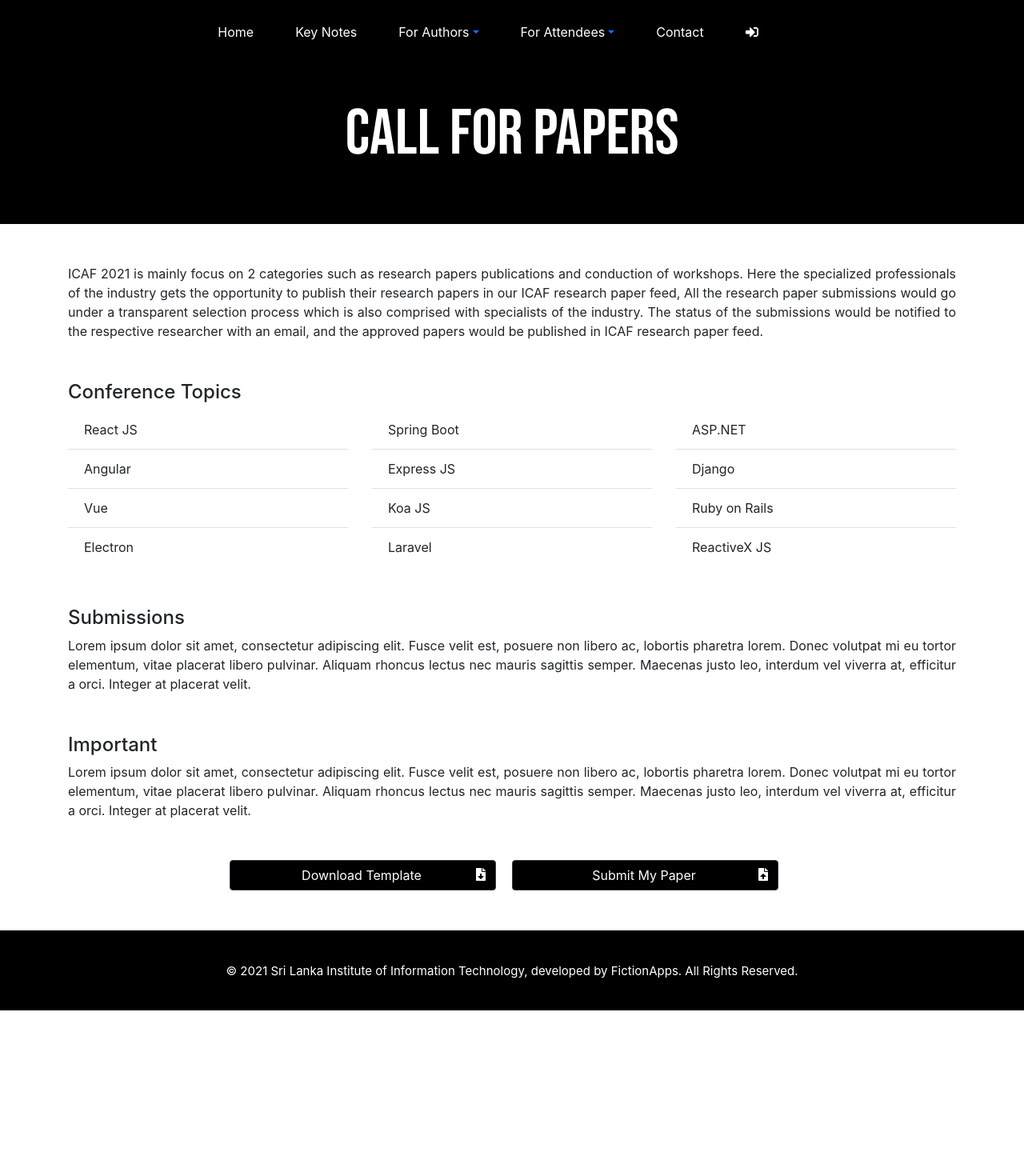
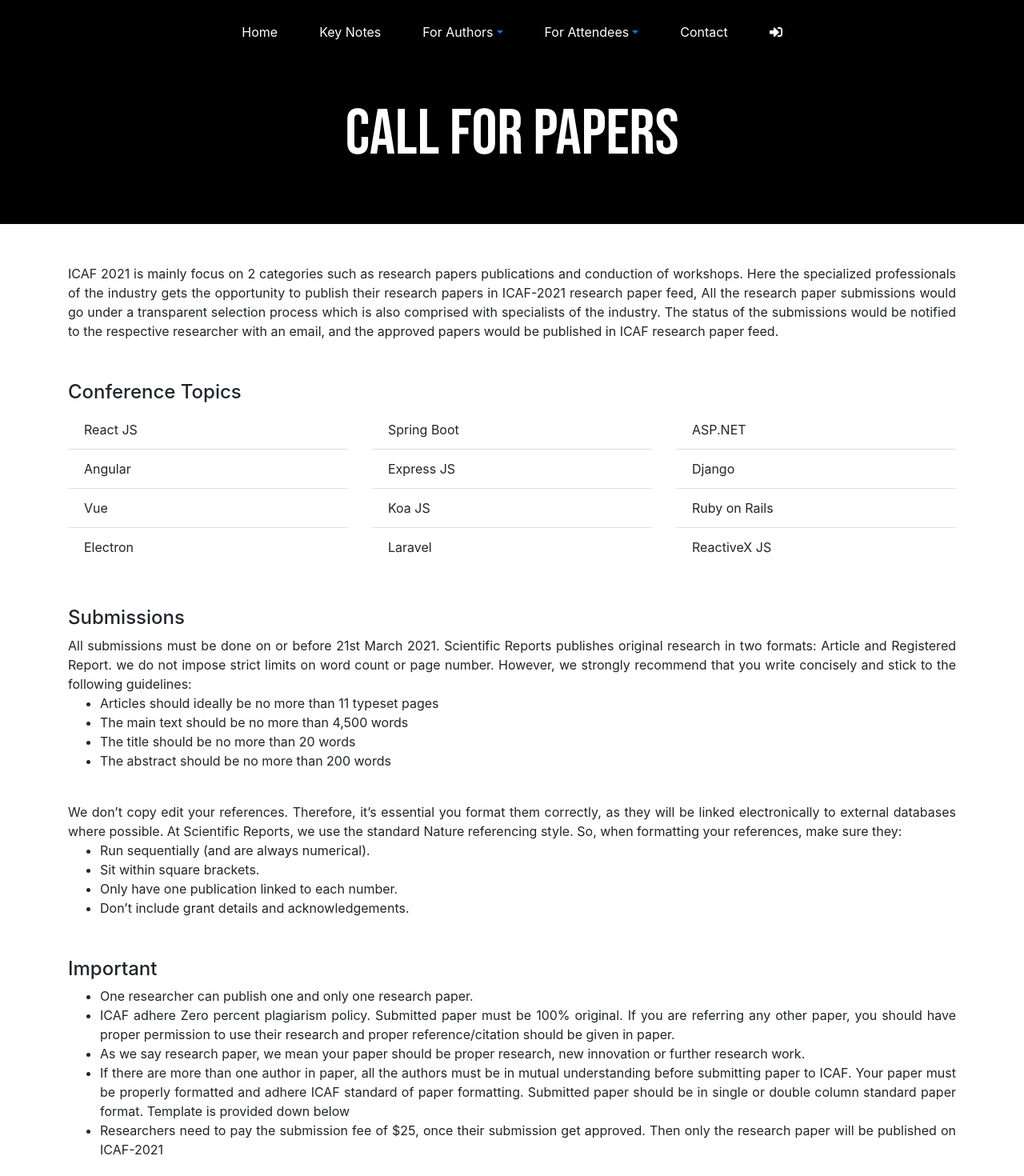
Before and after one commit to shamoda/ICAF-fe, a React (Vite) app: page /papers in a window 1280 px wide. Shown: the top 1470 px of the page at 80% size. Before the commit the page ends 1263 px from the top, so only its background shows below. Built offline with nearby package versions, Linux system fonts and the light colour scheme; what google-maps-react would draw is missing.

Commit message:
functions integration phase 03

```diff
--- a/src/component/AdminDashboard/AdminPost.js
+++ b/src/component/AdminDashboard/AdminPost.js
@@ -148,14 +148,14 @@ class AdminPost extends Component {
             <div>
                 <Container style={{ minHeight: '600px' }}>
                     <Card style={{ marginTop: '20px', marginBottom: '10px' }}>
-                        <img src={`https://icaf-2021-proposalss.s3.amazonaws.com/${workshop.imageName}`} style={{ maxwidth: "400px", maxHeight: '300px' }} />
+                        <img src={`https://icaf-2021-proposals.s3.amazonaws.com/${workshop.imageName}`} style={{ maxwidth: "400px", maxHeight: '300px' }} />
                         <div style={{ marginLeft: '20px', marginBottom: '20px' }}>
                             <h3>{workshop.title}</h3>
                             <h4>{workshop.subject}</h4>
                             <p>{workshop.description}</p>
                             <h6>Dr. {this.state.conductorName}</h6>
                             <h6>Venue  : {workshop.venue}</h6>
-                            <a style={{ textDecoration: "none" }} href={workshop.conductor} >{workshop.conductor}</a>
+                            <p style={{ textDecoration: "none", color: "blue" }}  >{workshop.conductor}</p>
                             <Row style={{ marginTop: '25px' }}>
                                 <Col sm={3}>
                                     Date : {workshop.date}
--- a/src/component/AdminDashboard/AdminPostList.js
+++ b/src/component/AdminDashboard/AdminPostList.js
@@ -127,7 +127,7 @@ class AdminPostList extends Component {
                                                 <td style={{ padding: "30px" }}>
                                                     <Row>
                                                         <Col>
-                                                            <Image style={{ maxHeight: '100px', maxWidth: '100px' }} src={`https://icaf-2021-proposalss.s3.amazonaws.com/${p.imageName}`} rounded />
+                                                            <Image style={{ maxHeight: '100px', maxWidth: '100px' }} src={`https://icaf-2021-proposals.s3.amazonaws.com/${p.imageName}`} rounded />
                                                         </Col>
                                                         <Col>
                                                             <h5>{p.title}</h5>
--- a/src/component/AdminDashboard/AdminReviewWorkshop.js
+++ b/src/component/AdminDashboard/AdminReviewWorkshop.js
@@ -98,7 +98,7 @@ class AdminReviewWorkshop extends Component {
     downloadProposalTemplateClicked() {
         const { filename } = this.state.workshop
         this.setState({ loading: true })
-        ReviewWorkshopDetailDataService.downloadProposal(filename)
+        ReviewWorkshopDetailService.downloadProposal(filename)
             .then(({ data }) => {
                 this.setState({ loading: false })
                 const downloadUrl = window.URL.createObjectURL(new Blob([data]));
--- a/src/component/FrontEnd.js
+++ b/src/component/FrontEnd.js
@@ -61,7 +61,7 @@ class FrontEnd extends Component {
                         <Route path="/login" component={Login} />
                         <Route path="/paperregistration" component={PaperRegistration} />
                         <Route path="/attendeeregistration" component={AttendeeRegistration} />
-                        <Route path="/committeeregistration" component={CommitteeRegistration} />
+                        {/* <Route path="/committeeregistration" component={CommitteeRegistration} /> */}
                         <Route path="/review/:email" component={ReviewPaperDetails} />
                         <Route path="/reviewWorkshop/:id" component={ReviewWorkshopDetails} />
                         <Route path="/review/" component={ReviewPapers} />
--- a/src/component/Header-Footer/Header.js
+++ b/src/component/Header-Footer/Header.js
@@ -100,12 +100,12 @@ class Header extends Component {
                         <NavLink className="nav-link header-item" to="/contact">Contact</NavLink>
                     </Nav.Item>
                     <Nav.Item>
-                        {Authentication.loggedAsResearcher() && <NavLink className="nav-link header-item" to="/researcherprofile">My Profile</NavLink>}
-                        {Authentication.loggedAsWorkshopConductor() && <NavLink className="nav-link header-item" to="/conductorProfile">My Profile</NavLink>}
-                        {/* {Authentication.loggedAsAttendee() && <NavLink className="nav-link header-item" to="/attendeeprofile">My Profile</NavLink>} */}
-                        {Authentication.loggedAsReviewer() && <NavLink className="nav-link header-item" to="/reviewer">Dashboard</NavLink>}
-                        {Authentication.loggedAsEditor() && <NavLink className="nav-link header-item" to="/editorDashboard">Dashboard</NavLink>}
-                        {Authentication.loggedAsAdmin() && <NavLink className="nav-link header-item" to="/admin">Dashboard</NavLink>}
+                        {Authentication.loggedAsResearcher() && <NavLink className="nav-link header-item" to="/researcherprofile">{Authentication.loggedUserName()}</NavLink>}
+                        {Authentication.loggedAsWorkshopConductor() && <NavLink className="nav-link header-item" to="/conductorProfile">{Authentication.loggedUserName()}</NavLink>}
+                        {Authentication.loggedAsAttendee() && <NavLink className="nav-link header-item" to="#">{Authentication.loggedUserName()}</NavLink>}
+                        {Authentication.loggedAsReviewer() && <NavLink className="nav-link header-item" to="/reviewer">{Authentication.loggedUserName()}</NavLink>}
+                        {Authentication.loggedAsEditor() && <NavLink className="nav-link header-item" to="/editorDashboard">{Authentication.loggedUserName()}</NavLink>}
+                        {Authentication.loggedAsAdmin() && <NavLink className="nav-link header-item" to="/admin">{Authentication.loggedUserName()}</NavLink>}
                     </Nav.Item>
                     <Nav.Item>
                         {Authentication.isUserLoggedIn() && <NavLink onClick={this.showModal} to="#" className="nav-link header-item"><FontAwesomeIcon icon={faUserLock} /> </NavLink>}
@@ -114,9 +114,9 @@ class Header extends Component {
                         {!Authentication.isUserLoggedIn() && <NavLink className="nav-link header-item" to="/login"><FontAwesomeIcon icon={faSignInAlt} /></NavLink>}
                         {Authentication.isUserLoggedIn() && <NavLink className="nav-link header-item" onClick={() => Authentication.logout()} to="/"><FontAwesomeIcon icon={faSignOutAlt} /></NavLink>}
                     </Nav.Item>
-                    <Nav.Item>
+                    {/* <Nav.Item>
                         <h6 style={{ color: "white", marginLeft: '60px' }}>{Authentication.loggedUserName()}</h6>
-                    </Nav.Item>
+                    </Nav.Item> */}
                 </Nav>
 
                 <UpdateProfile show={this.state.show} onHide={this.showModal} />
--- a/src/component/PaperRegistration/PaperRegistration.js
+++ b/src/component/PaperRegistration/PaperRegistration.js
@@ -95,6 +95,10 @@ class PaperRegistration extends Component {
         }
     }
 
+    componentDidMount() {
+        window.scrollTo(0, 0)
+    }
+
     displayError(msg) {
         this.setState({
             error: msg
--- a/src/component/Papers/Papers.js
+++ b/src/component/Papers/Papers.js
@@ -49,8 +49,8 @@ class Papers extends Component {
                 <Container className="papers-container">
                     <div className="papers-description">
                         ICAF 2021 is mainly focus on 2 categories such as research papers publications and conduction of workshops.
-                        Here the specialized professionals of the industry gets the opportunity to publish their research papers in our
-                        ICAF research paper feed,
+                        Here the specialized professionals of the industry gets the opportunity to publish their research papers in
+                        ICAF-2021 research paper feed,
                         All the research paper submissions would go under a transparent selection process which is also comprised with
                         specialists of the industry.
                         The status of the submissions would be notified to the respective researcher with an email, and the approved papers
@@ -90,20 +90,40 @@ class Papers extends Component {
                     <div className="papers-topics">
                         <h4>Submissions</h4>
                         <p>
-                            Lorem ipsum dolor sit amet, consectetur adipiscing elit. Fusce velit est, posuere non libero ac,
-                            lobortis pharetra lorem. Donec volutpat mi eu tortor elementum, vitae placerat libero pulvinar.
-                            Aliquam rhoncus lectus nec mauris sagittis semper. Maecenas justo leo, interdum vel viverra at,
-                            efficitur a orci. Integer at placerat velit.
+                            All submissions must be done on or before 21st March 2021. Scientific Reports publishes original research in two formats: Article and Registered Report.
+                            we do not impose strict limits on word count or page number. However, we strongly recommend that you write concisely and stick to the following guidelines:
+                            <ul>
+                                <li>Articles should ideally be no more than 11 typeset pages</li>
+                                <li>The main text should be no more than 4,500 words </li>
+                                <li>The title should be no more than 20 words</li>
+                                <li>The abstract should be no more than 200 words</li>
+                            </ul>
+                            <br/>
+                            We don’t copy edit your references. Therefore, it’s essential you format them correctly, as they will be linked electronically to external databases where possible.
+                            At Scientific Reports, we use the standard Nature referencing style. So, when formatting your references, make sure they:
+                            <ul>
+                                <li>Run sequentially (and are always numerical).</li>
+                                <li>Sit within square brackets.</li>
+                                <li>Only have one publication linked to each number.</li>
+                                <li>Don’t include grant details and acknowledgements.</li>
+                            </ul>
                         </p>
                     </div>
 
                     <div className="papers-topics">
                         <h4>Important</h4>
                         <p>
-                            Lorem ipsum dolor sit amet, consectetur adipiscing elit. Fusce velit est, posuere non libero ac,
-                            lobortis pharetra lorem. Donec volutpat mi eu tortor elementum, vitae placerat libero pulvinar.
-                            Aliquam rhoncus lectus nec mauris sagittis semper. Maecenas justo leo, interdum vel viverra at,
-                            efficitur a orci. Integer at placerat velit.
+                            <ul>
+                                <li>One researcher can publish one and only one research paper.</li>
+                                <li>ICAF adhere Zero percent plagiarism policy. Submitted paper must be 100% original. If you are referring any other paper, you should have proper permission to use their research and proper reference/citation should be given in paper.</li>
+                                <li> As we say research paper, we mean your paper should be proper research, new innovation or further research work.</li>
+                                <li>If there are more than one author in paper, all the authors must be in mutual understanding before submitting paper to ICAF.
+                                    Your paper must be properly formatted and adhere ICAF standard of paper formatting.
+                                    Submitted paper should be in single or double column standard paper format.
+                                    Template is provided down below
+                                </li>
+                                <li>Researchers need to pay the submission fee of $25, once their submission get approved. Then only the research paper will be published on ICAF-2021</li>
+                            </ul>
                         </p>
                     </div>
 
--- a/src/component/Program/ResearchProgram.js
+++ b/src/component/Program/ResearchProgram.js
@@ -25,13 +25,12 @@ class ResearchProgram extends Component {
                 <div>
                     <Container className="program-container">
                         <div className="program-description">
-                            ICAF 2021 is mainly focus on 2 categories such as research papers publications and conduction of workshops.
-                            Here the specialized professionals of the industry gets the opportunity to publish their research papers in our
-                            ICAF research paper feed,
-                            All the research paper submissions would go under a transparent selection process which is also comprised with
+                            ICAF 2021 is mainly focus on 2 categories such as research paper publications and conduction of workshops.
+                            Here the specialized professionals of the industry has published their research papers in
+                            ICAF-2021 research paper feed,
+                            All these research papers have gone under a transparent selection process which is also comprised with
                             specialists of the industry.
-                            The status of the submissions would be notified to the respective researcher with an email, and the approved papers
-                            would be published in ICAF research paper feed.
+                            Here the speciality is that research papers are free to download for all the registered members of ICAF-2021
                         </div>
                         <div className="program-topics" style={{ textAlign: "left" }}>
                             <PapersList redirectToLogin={this.redirectToLogin} />
--- a/src/component/WorkshopEditor/WorkshopEditor.js
+++ b/src/component/WorkshopEditor/WorkshopEditor.js
@@ -304,7 +304,7 @@ class WorkshopEditor extends Component {
                             <h6>Published Image</h6>
                         </Row>
                         <Row style={{ marginBottom: '20px' }}>
-                            {workshop.imageName ? <img className="editor-published-image" src={`https://icaf-2021-proposalss.s3.amazonaws.com/${workshop.imageName}`} alt="card" />
+                            {workshop.imageName ? <img className="editor-published-image" src={`https://icaf-2021-proposals.s3.amazonaws.com/${workshop.imageName}`} alt="card" />
                                 : <Badge variant="danger"><p>Image not Published yet!</p></Badge>}
                         </Row>
                         {/* 2nd Row Ends */}
--- a/src/component/Workshops/WorkshopDetails.js
+++ b/src/component/Workshops/WorkshopDetails.js
@@ -67,7 +67,7 @@ class WorkshopDetails extends Component {
             <div>
                 <Container style={{ minHeight: '600px' }}>
                     <Card style={{ marginTop: '20px', marginBottom: '10px' }}>
-                        <img src={`https://icaf-2021-proposalss.s3.amazonaws.com/${workshop.imageName}`} style={{ maxwidth: "400px", maxHeight: '300px' }} />
+                        <img src={`https://icaf-2021-proposals.s3.amazonaws.com/${workshop.imageName}`} style={{ maxwidth: "400px", maxHeight: '300px' }} />
                         <div style={{ marginLeft: '20px', marginBottom: '20px' }}>
                             <h3>{workshop.subject}</h3>
                             <p>{workshop.description}</p>
```
Also changed, not shown: src/component/Program/PostList.js (+5 -5 lines).
